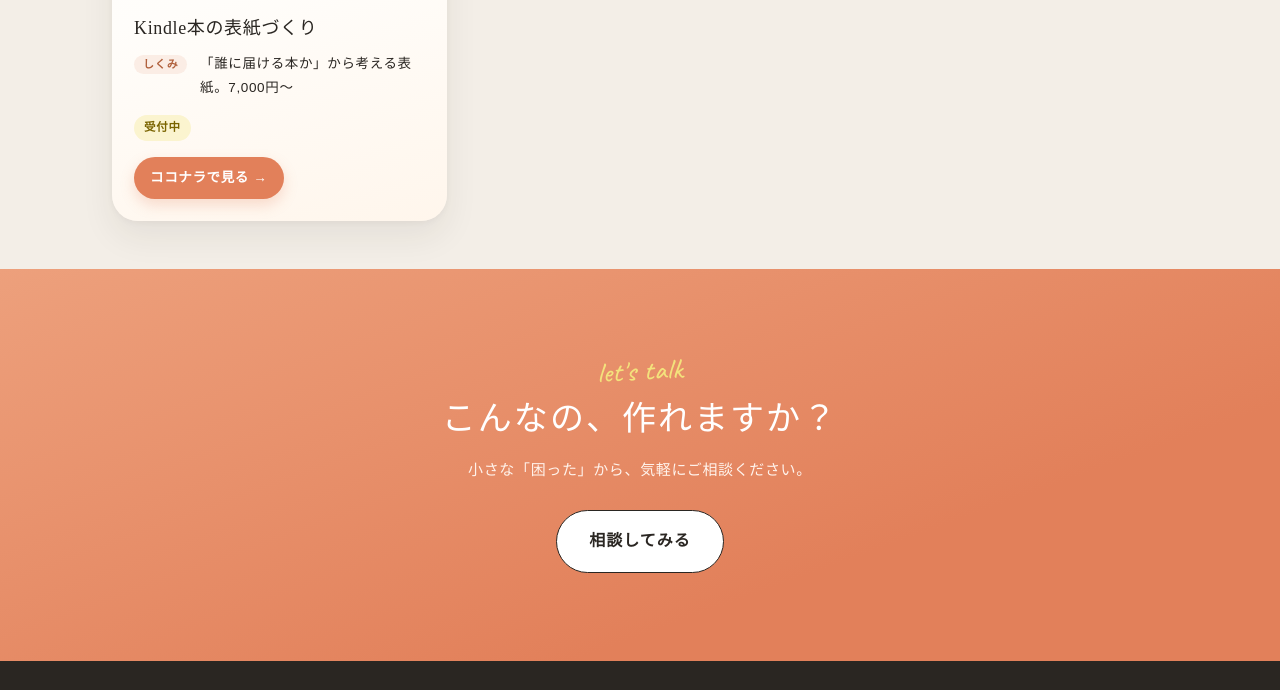
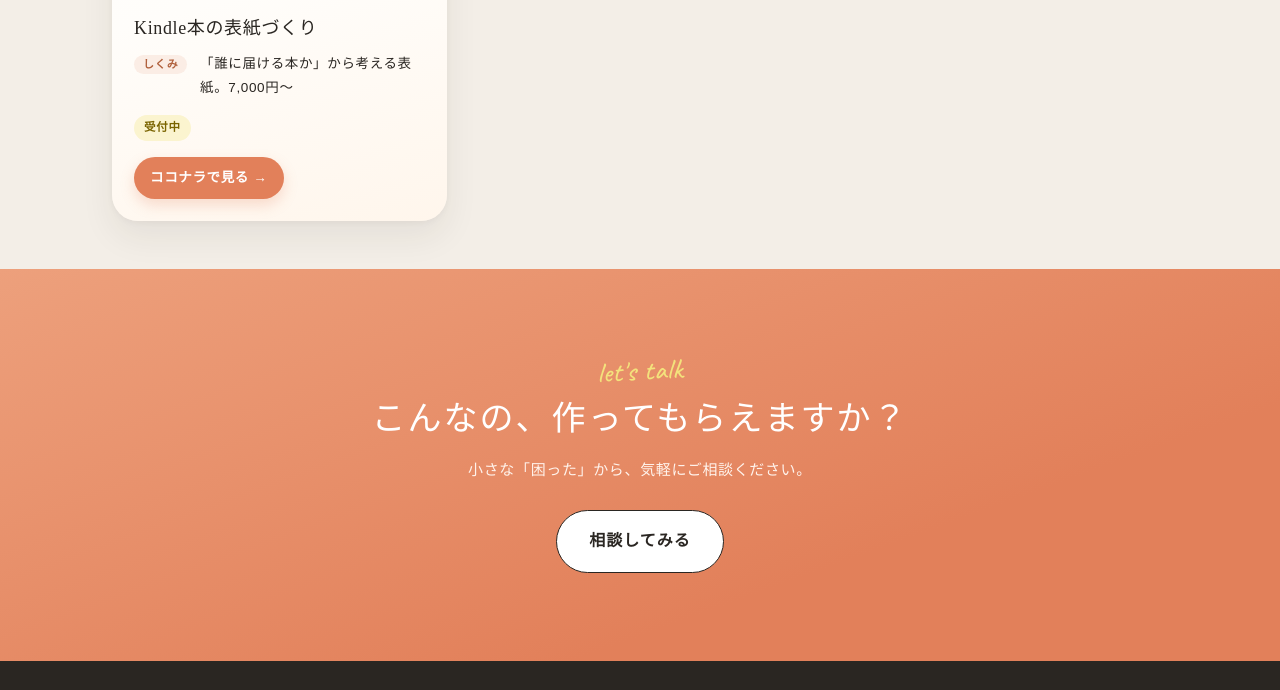
Before and after one commit to omega-ai-lab-39/omega-works, a plain HTML site: page works.html in a window 1280 px wide. Shown: the part 5761-6451 px from the top of the page. Drawn offline with Linux system fonts and the light colour scheme; a web font is replaced by a local one.

Commit message:
制作事例ページの最後の見出しを「作ってもらえますか？」に
Co-Authored-By: Claude Opus 5.5 <noreply@anthropic.com>

```diff
--- a/works.html
+++ b/works.html
@@ -318,7 +318,7 @@
 <section class="contact">
   <div class="inner" style="text-align:center">
     <span class="script">let's talk</span>
-    <h2>こんなの、作れますか？</h2>
+    <h2>こんなの、作ってもらえますか？</h2>
     <p class="lead" style="margin-bottom:26px">小さな「困った」から、気軽にご相談ください。</p>
     <a class="btn btn-sub" href="index.html#contact">相談してみる</a>
   </div>
```
